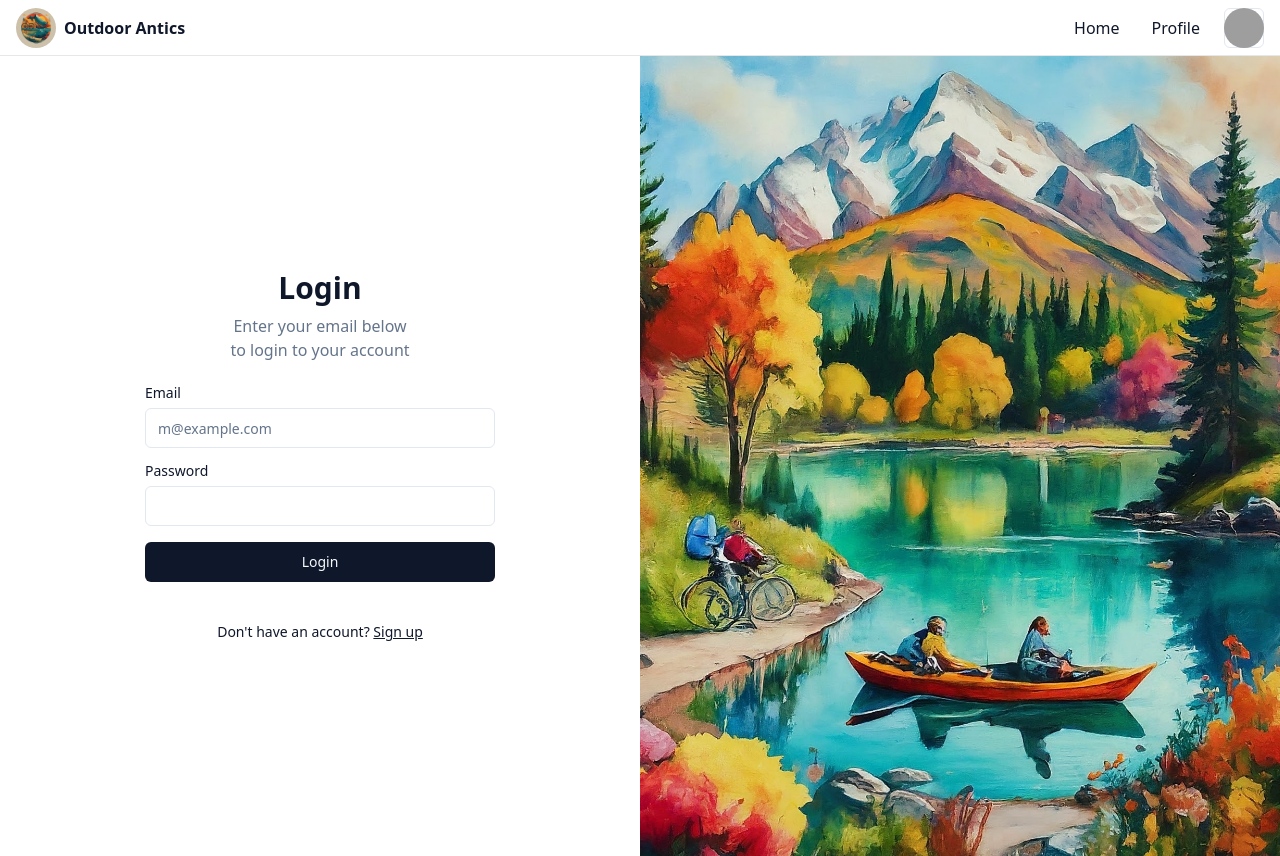
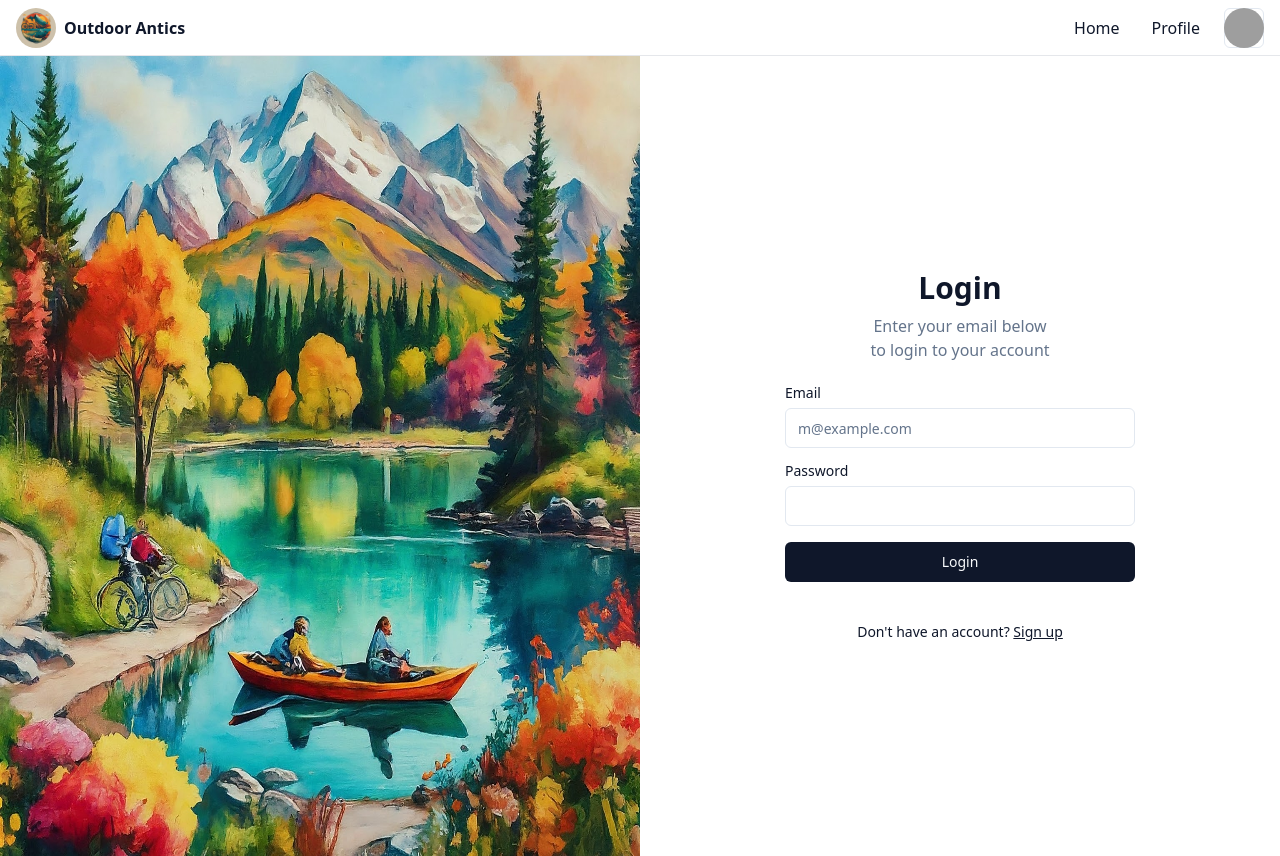
Before and after one commit to Sheila-Ha/Outdoor-Adventure, a React (Vite) app in the folder client/: page /login in a window 1280 px wide. Built offline with nearby package versions, Linux system fonts and the light colour scheme; grey boxes are pictures that could not be loaded.

Commit message:
make login page ui responsive

```diff
--- a/client/src/pages/LoginPage.jsx
+++ b/client/src/pages/LoginPage.jsx
@@ -7,6 +7,15 @@ import { Label } from "../components/Label.jsx";
 export default function LoginPage() {
   return (
     <div className="w-full lg:grid lg:min-h-[600px] lg:grid-cols-2 xl:min-h-[800px]">
+      <div className="bg-muted  lg:block">
+        <img
+          src="/images/imglanding.jpeg"
+          alt="Image"
+          //   width="1920"
+          //   height="1080"
+          className="md:h-full md:w-full max-h-[250px] min-w-[100%] object-fill lg:max-h-full dark:brightness-[0.2] dark:grayscale"
+        />
+      </div>
       <div className="flex items-center justify-center py-12">
         <div className="mx-auto grid w-[350px] gap-6">
           <div className="grid gap-2 text-center">
@@ -53,15 +62,6 @@ export default function LoginPage() {
           </div>
         </div>
       </div>
-      <div className="hidden bg-muted lg:block">
-        <img
-          src="/images/imglanding.jpeg"
-          alt="Image"
-        //   width="1920"
-        //   height="1080"
-          className="h-full w-full object-cover dark:brightness-[0.2] dark:grayscale"
-        />
-      </div>
     </div>
   );
 }
```
Also changed, not shown: client/public/images/signup.jpeg (added).
